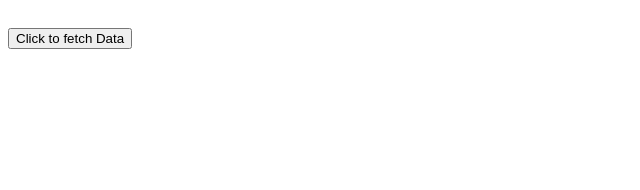
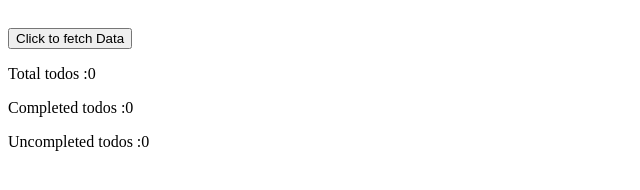
Before and after one commit to MrGultekin/nuxt3, a Nuxt app: page / in a window 1280 px wide. Shown: the part 398-588 px from the top of the page, without its empty margins (0-640 px from the left). Built offline with nearby package versions, Linux system fonts and the light colour scheme.

Commit message:
computed funcs work.

```diff
--- a/app.vue
+++ b/app.vue
@@ -10,6 +10,14 @@ export default defineNuxtComponent({
       fetch('https://jsonplaceholder.typicode.com/todos/')
           .then(response => response.json())
           .then(json => this.todoList = json)
+    }
+  },
+  computed: {
+    completedTodos(){
+      return this.todoList.filter(todo => todo.completed);
+    },
+    remainingTodos(){
+      return this.todoList.filter(todo => !todo.completed);
     }
   }
 })
@@ -29,6 +37,9 @@ export default defineNuxtComponent({
     </p>
     <h1>Mustafa`s Nuxt</h1>
     <button @click="fetchTodoList"> Click to fetch Data</button>
+    <p>Total todos :{{todoList.length}}</p>
+    <p>Completed todos :{{completedTodos.length}}</p>
+    <p>Uncompleted todos :{{remainingTodos.length}}</p>
     <!--    <pre>-->
     <!--      {{todoList}}-->
     <!--    </pre>-->
```
